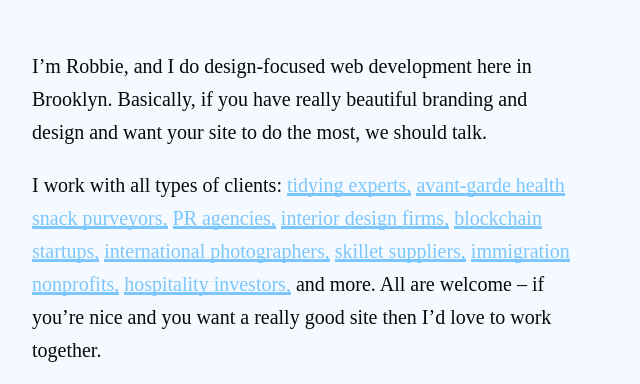
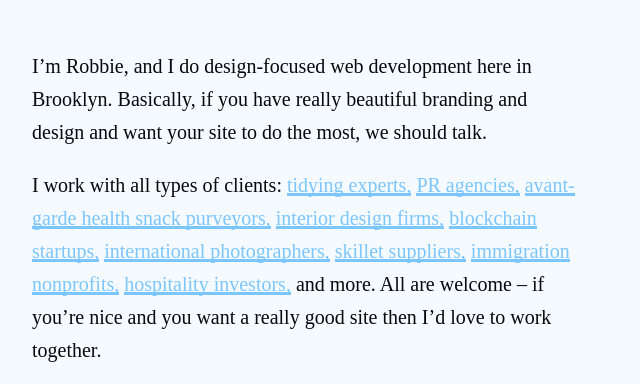
Before and after one commit to robbiesh/robbiesh.github.io, a website: page index.html in a window 1280 px wide. Shown: the top 384 px of the page, 18-658 px from the left. Drawn offline with nearby package versions, Linux system fonts and the light colour scheme; a web font is replaced by a local one.

Commit message:
copy order

```diff
--- a/index.html
+++ b/index.html
@@ -45,7 +45,7 @@
   <div class="intro">
 
     <p>I’m Robbie, and I do design-focused web development here in Brooklyn. Basically, if you have really beautiful branding and design and want your site to do the most, we should talk.</p>
-    <p>I work with all types of clients: <a href="https://konmari.com/" target="_blank">tidying experts,</a> <a href="https://dadadaily.com/" target="_blank">avant-garde health snack purveyors,</a> <a href="https://beccapr.com/" target="_blank">PR agencies,</a> <a href="https://carpenterandmason.com/" target="_blank">interior design firms,</a> <a href="https://manifoldtechnology.com/" target="_blank">blockchain startups,</a> <a href="https://franceproduction.co.za/" target="_blank">international photographers,</a> <a href="https://fieldcompany.com/" target="_blank">skillet suppliers,</a> <a href="https://maketheroadny.org/" target="_blank">immigration nonprofits,</a> <a href="http://wilcuma.com/" target="_blank">hospitality investors,</a> and more. All are welcome – if you’re nice and you want a really good site then I’d love to work together.</p>
+    <p>I work with all types of clients: <a href="https://konmari.com/" target="_blank">tidying experts,</a> <a href="https://beccapr.com/" target="_blank">PR agencies,</a> <a href="https://dadadaily.com/" target="_blank">avant-garde health snack purveyors,</a> <a href="https://carpenterandmason.com/" target="_blank">interior design firms,</a> <a href="https://manifoldtechnology.com/" target="_blank">blockchain startups,</a> <a href="https://franceproduction.co.za/" target="_blank">international photographers,</a> <a href="https://fieldcompany.com/" target="_blank">skillet suppliers,</a> <a href="https://maketheroadny.org/" target="_blank">immigration nonprofits,</a> <a href="http://wilcuma.com/" target="_blank">hospitality investors,</a> and more. All are welcome – if you’re nice and you want a really good site then I’d love to work together.</p>
     <p>I asked a few people I’ve worked with to put together testimonials, which was embarrassing for all of us, but here’s what they said:</p>
 
     <div class="slider">
```
